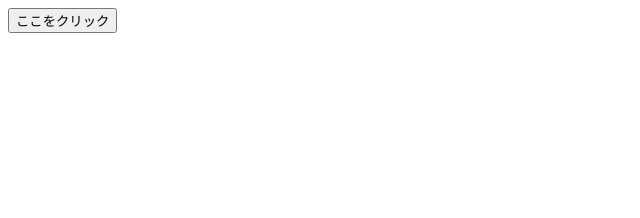
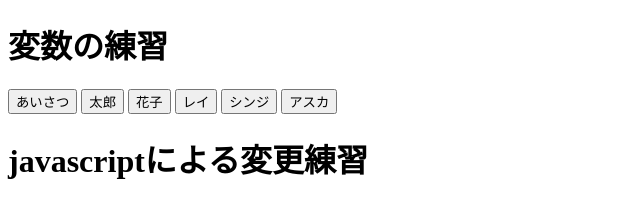
Before and after one commit to altnem/kouki-jyouhougaku, a plain HTML site: page index.html in a window 1280 px wide. Shown: the whole page, without its empty margins (0-640 px from the left). Drawn offline with Linux system fonts and the light colour scheme.

Commit message:
2019 10 29

```diff
--- a/index.html
+++ b/index.html
@@ -4,9 +4,16 @@
 <meta charset="UTF-8">
 <title>後期情報学</title>
 <link rel="stlesheet"href="mystyle.css">
-<script src="ex6-1.js"></script>
+<script src="ex6-7.js"></script>
 </head>
 <body>
-<input type="button"value="ここをクリック"onclick="sayhello();sayhello();">
+<h1>変数の練習</h1>
+<input type="button"value="あいさつ"onclick="sayhello();">
+<input type="button"value="太郎"onclick="someone('太郎');">
+<input type="button"value="花子"onclick="someone('花子');">
+<input type="button"value="レイ"onclick="someone('レイ');">
+<input type="button"value="シンジ"onclick="someone('シンジ');">
+<input type="button"value="アスカ"onclick="someone('アスカ');">
+<h1>javascriptによる変更練習</h1>
 </body>
 </html>
```
